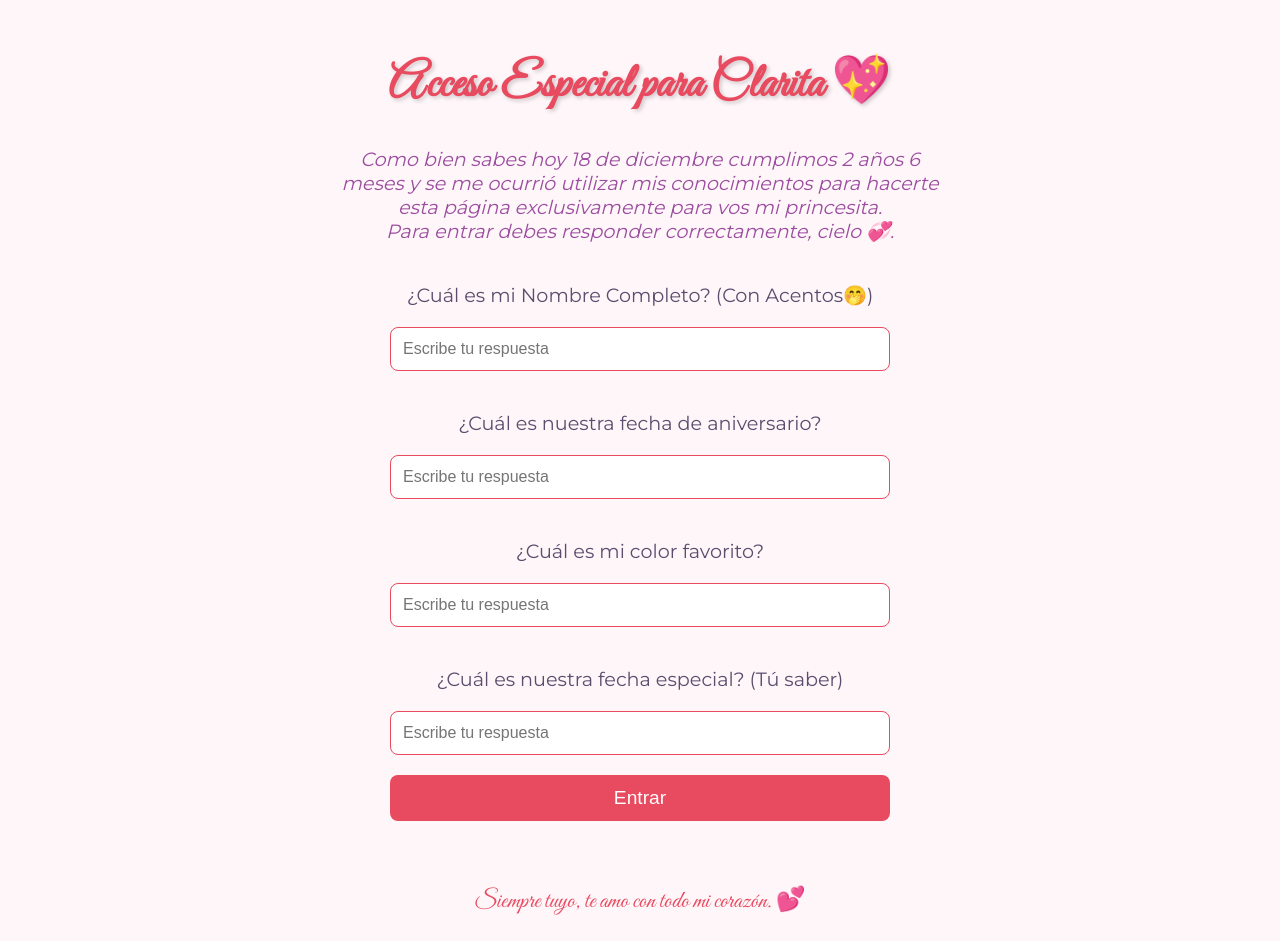
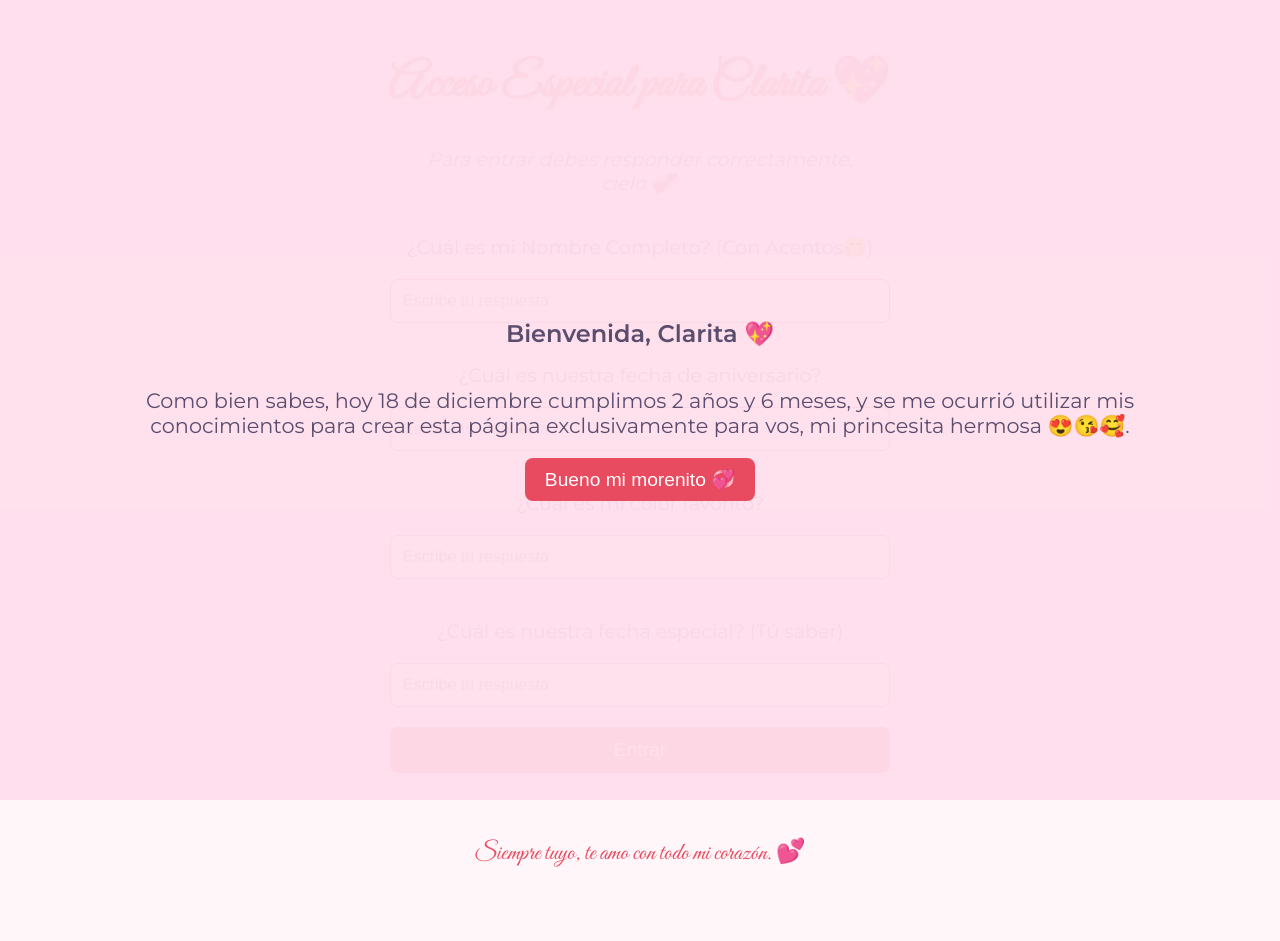
Before and after one commit to Omar888888/Omar, a plain HTML site: page conexion.html in a window 1280 px wide. After the commit the page ends 893 px from the top, so only its background shows below. Drawn offline with Linux system fonts and the light colour scheme.

Commit message:
Añadí un mensaje de bienvenida

```diff
--- a/conexion.html
+++ b/conexion.html
@@ -27,6 +27,42 @@
             100% { opacity: 1; transform: translateY(0); }
         }
 
+               /* Cuadro de bienvenida */
+               #welcome-message {
+            display: flex;
+            flex-direction: column;
+            justify-content: center;
+            align-items: center;
+            background-color: rgba(255, 223, 236, 0.95);
+            color: #5a4d6e;
+            position: fixed;
+            top: 0;
+            left: 0;
+            width: 100%;
+            height: 100%;
+            z-index: 9999;
+            text-align: center;
+        }
+
+        #welcome-message p {
+            font-size: 1.3rem;
+            max-width: 80%;
+            margin: 20px auto;
+        }
+
+        #welcome-message button {
+            background-color: #e84a5f;
+            color: #fff;
+            border: none;
+            padding: 10px 20px;
+            font-size: 1.2rem;
+            border-radius: 8px;
+            cursor: pointer;
+        }
+
+        #welcome-message button:hover {
+            background-color: #f7b7a3;
+        }
         header {
             text-align: center;
             margin-top: 20px;
@@ -45,7 +81,7 @@
             font-size: 1.2rem;
             color: #9b4d9f;
             font-style: italic;
-            max-width: 50%; /* Limita el ancho del texto */
+            max-width: 90%; /* Limita el ancho del texto */
             text-align: center; /* Centra el texto */
             word-wrap: break-word; /* Permite que el texto se ajuste automáticamente al contenedor */
             margin: 0 auto; /* Centra el texto horizontalmente */
@@ -167,9 +203,14 @@
     </style>
 </head>
 <body>
+    <!-- Cuadro de Bienvenida -->
+        <div id="welcome-message">
+            <h2>Bienvenida, Clarita 💖</h2>
+            <p>Como bien sabes, hoy 18 de diciembre cumplimos 2 años y 6 meses, y se me ocurrió utilizar mis conocimientos para crear esta página exclusivamente para vos, mi princesita hermosa 😍😘🥰.</p>
+            <button onclick="cerrarBienvenida()">Bueno mi morenito 💞</button>
+        </div>
     <header>
         <h1>Acceso Especial para Clarita 💖</h1>
-        <p class="subtitle">Como bien sabes hoy 18 de diciembre cumplimos 2 años 6 meses y se me ocurrió utilizar mis conocimientos para hacerte esta página exclusivamente para vos mi princesita.</p>
         <p class="subtitle">Para entrar debes responder correctamente, cielo 💞.</p>
     </header>
 
@@ -207,6 +248,16 @@
             <p>Te equivocaste corazón 🥺, igual te sigo amando 😘😍. Intentá de nuevo.</p>
         </div>
     <script>
+        // Mostrar mensaje al cargar la página
+            window.onload = function() {
+            document.getElementById("welcome-message").style.display = "flex";
+        };
+
+        // Función para cerrar el mensaje de bienvenida
+        function cerrarBienvenida() {
+            document.getElementById("welcome-message").style.display = "none";
+        }
+
         function verificarRespuesta() {
             var respuesta1 = document.getElementById("question1").value.trim().toLowerCase();
             var respuesta2 = document.getElementById("question2").value.trim().toLowerCase();
```
